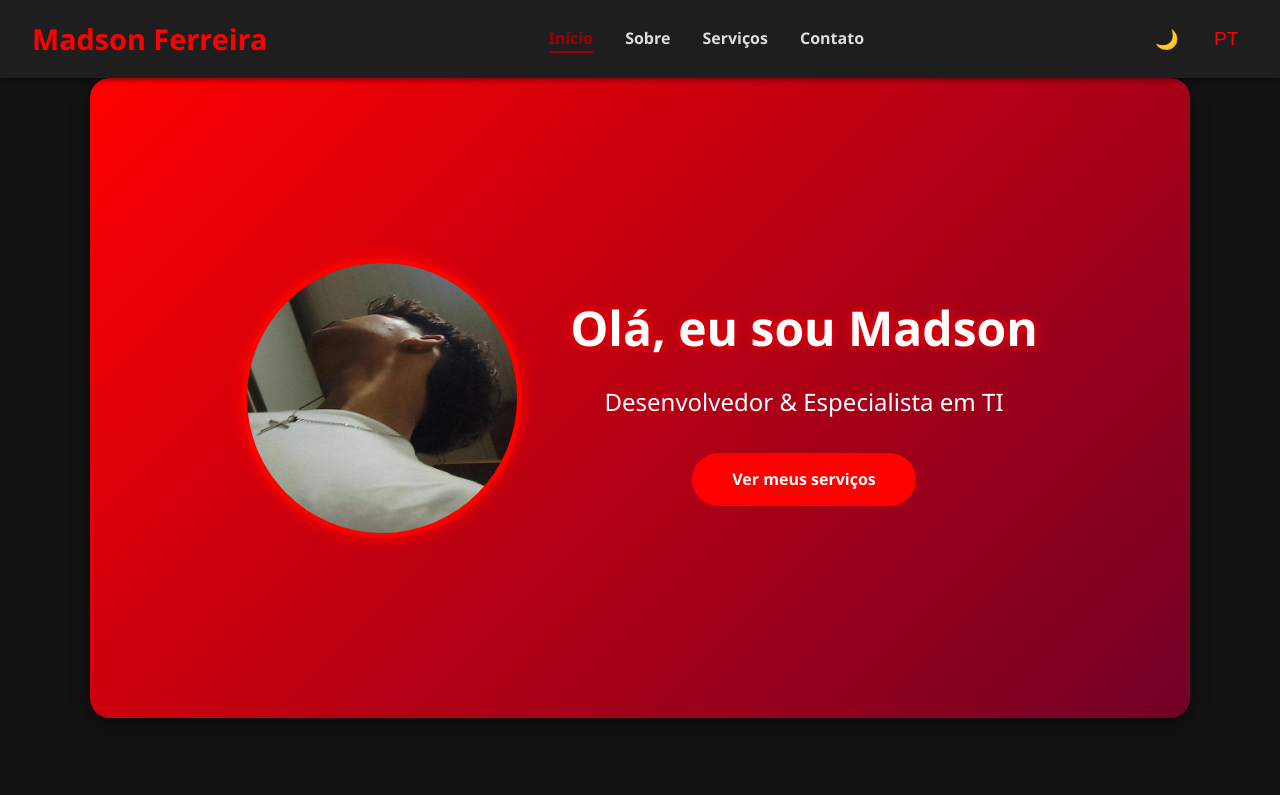
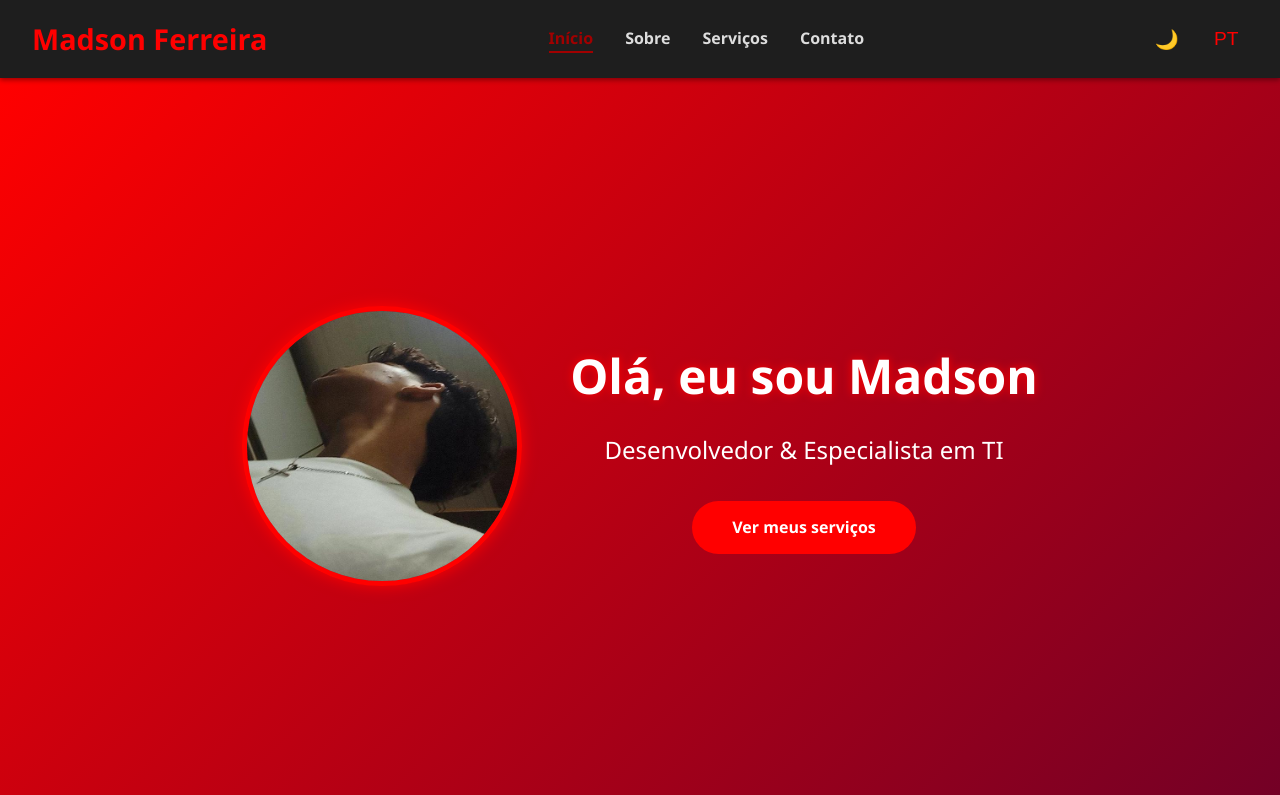
Before and after one commit to Madson-Ferreira/portifolio, a plain HTML site: page index.html in a window 1280 px wide. Shown: the top 795 px of the page. Drawn offline with Linux system fonts and the light colour scheme.

Commit message:
Update styles.css

```diff
--- a/styles.css
+++ b/styles.css
@@ -152,7 +152,7 @@ header {
 /* Sections */
 .section{
   padding:5rem 2rem;
-  max-width:1100px;
+  max-width:2100px;
   margin:0 auto;
 }
 
@@ -163,9 +163,9 @@ header {
   align-items:center;
   gap:3rem;
   flex-wrap:wrap;
-  min-height:80vh;
+  min-height:92vh;
   background:linear-gradient(135deg,var(--primary) 0%,#720026 100%);
-  border-radius:20px;
+  border-radius:0px;
   box-shadow:0 8px 20px rgba(0,0,0,0.4);
   color:#fff;
 }
```
